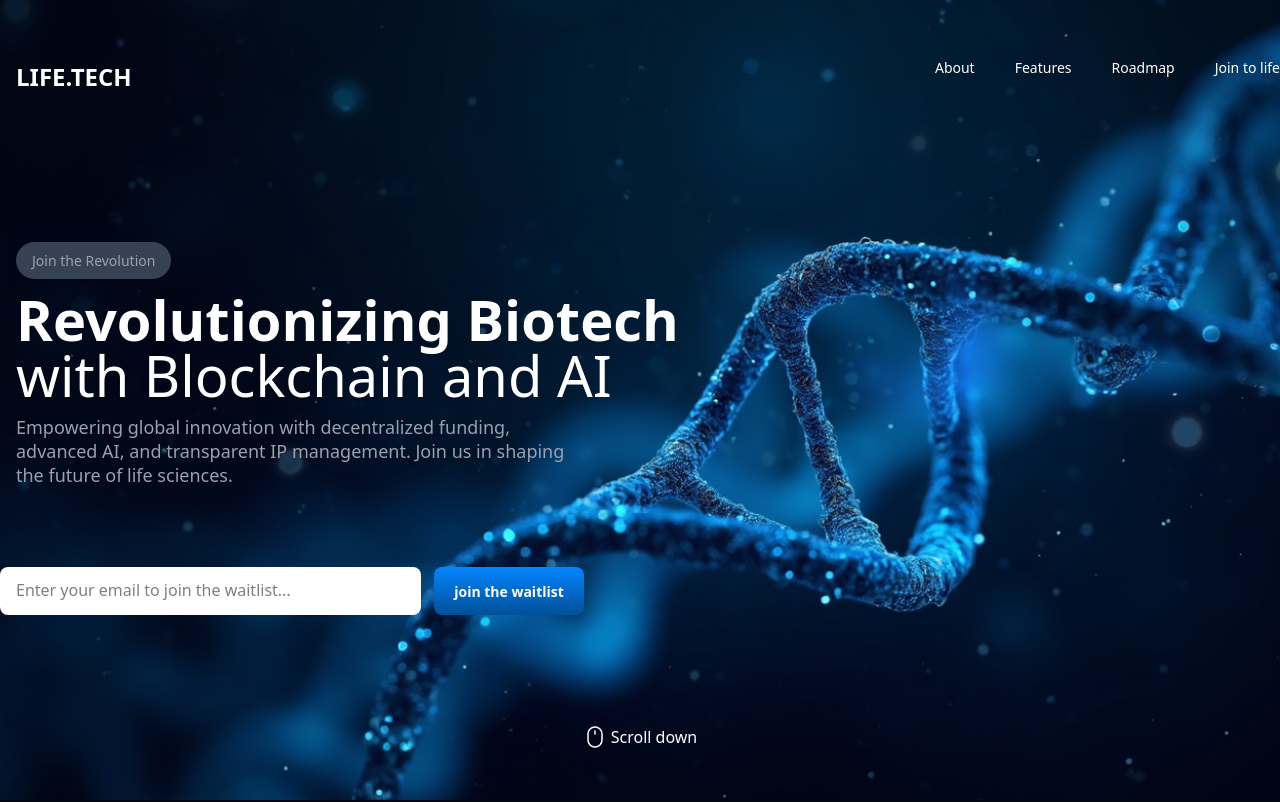
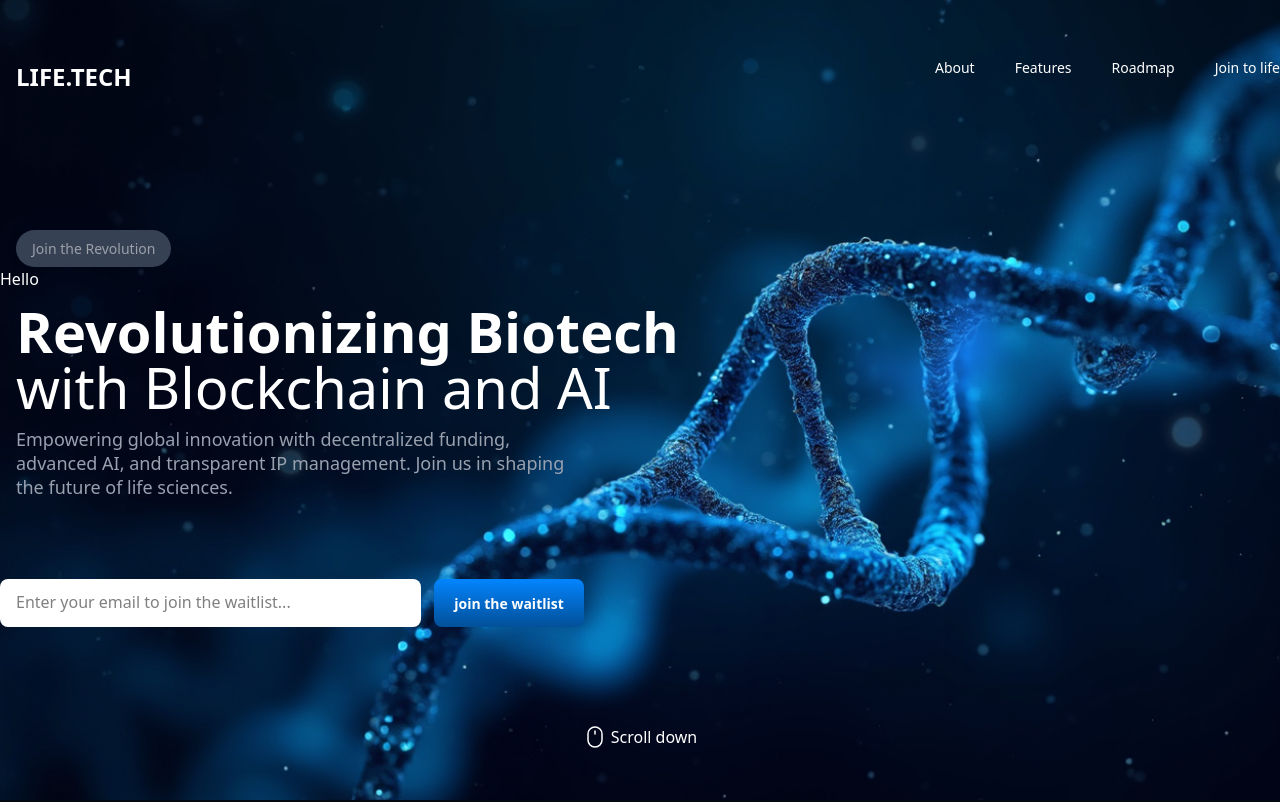
Before and after one commit to Mansour13737/sample, a Next.js app: page / in a window 1280 px wide. Shown: the top 802 px of the page. Built offline with nearby package versions, Linux system fonts and the light colour scheme.

Commit message:
new commit

```diff
--- a/src/app/sections/home/Hero.tsx
+++ b/src/app/sections/home/Hero.tsx
@@ -10,6 +10,7 @@ export default function Hero() {
             <div className="flex justify-between w-screen">
                 <div className="container flex flex-col items-start lg:mt-[39px] mt-[240px] lg:p-y-0 mx-auto">
                     <span className="text-white/50 lg:py-2 py-1 lg:px-4 px-3 text-[10px] lg:text-[14px] ml-4 font-medium bg-gray-700 rounded-[20px]  ">Join the Revolution</span>
+                    <p className="text-white">Hello</p>
                     <span className="text-white font-semibold text-[32px] lg:text-[56px] text-wrap ml-4 mt-3 leading-[100%]">Revolutionizing Biotech</span>
                     <span className="text-white font-medium text-[30px] leading-[100%] lg:text-[56px] text-wrap ml-4">with Blockchain and AI</span>
                     <span className="text-wrap lg:text-[18px] text-[14px] font-normal text-gray-400 lg:mr-[691px] mx-auto mb-[40px] ml-4 leading-[24px] mt-3">Empowering global innovation with decentralized funding, advanced AI, and transparent IP management. Join us in shaping the future of life sciences.</span>
```
